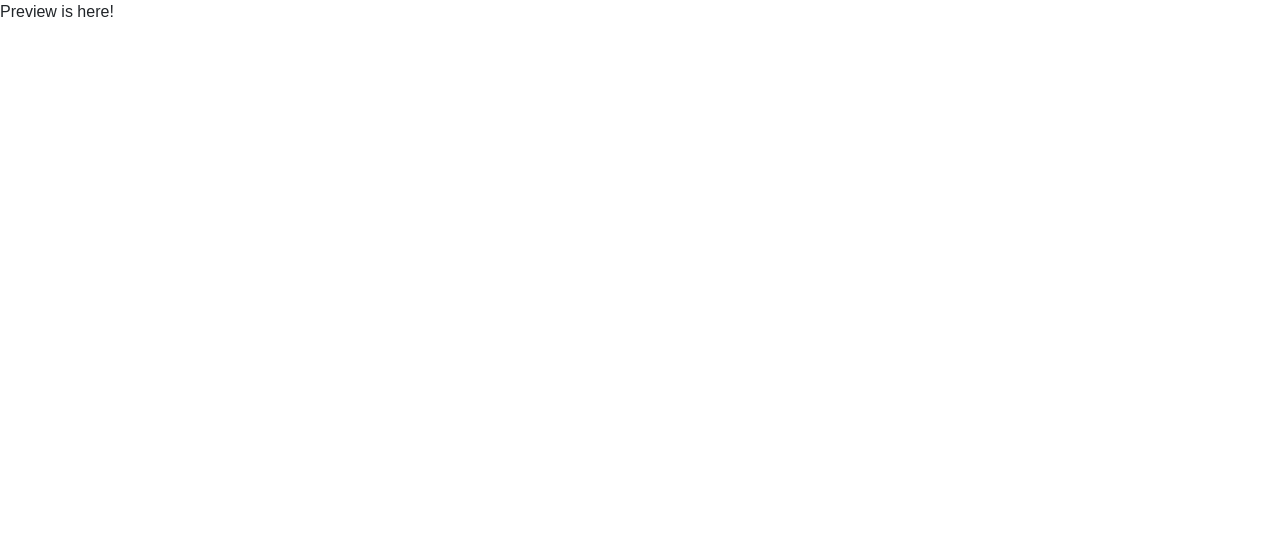
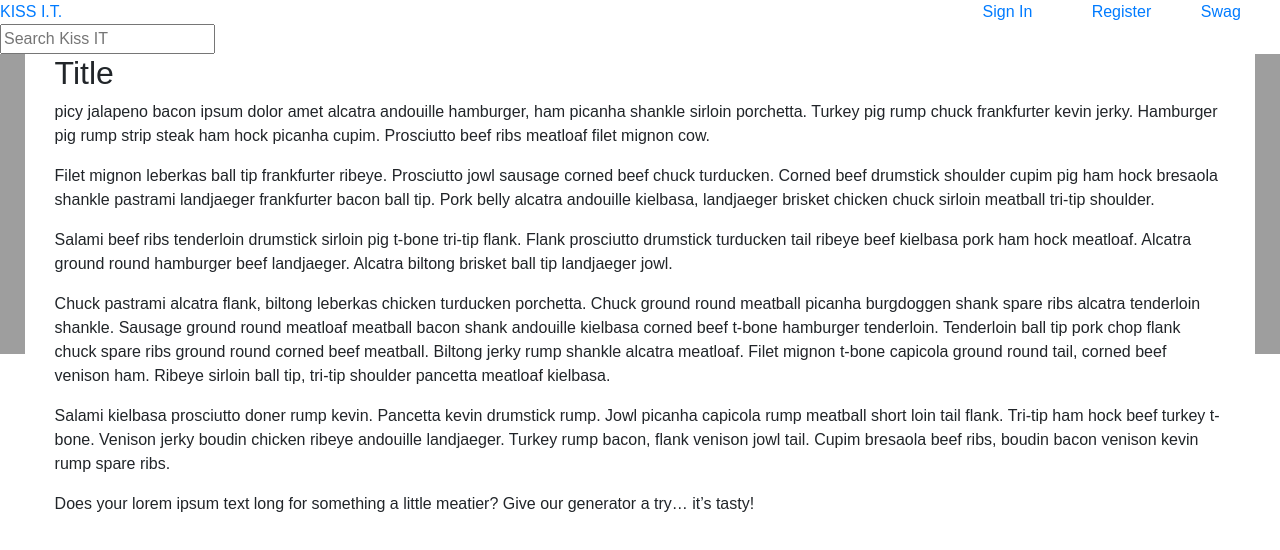
Before and after one commit to steveninouye/DLFinalProject, a React app: page /preview in a window 1280 px wide. Built offline with nearby package versions, Linux system fonts and the light colour scheme; grey boxes are pictures that could not be loaded.

Commit message:
finished basic UI

```diff
--- /dev/null
+++ b/src/component/Preview/detail-preview.js
@@ -0,0 +1,74 @@
+import React, { Component } from 'react';
+
+class DetailPreview extends Component {
+  render() {
+    return (
+      <div className="row">
+        <div className="col">
+          <img
+            src="https://encrypted-tbn0.gstatic.com/images?q=tbn:ANd9GcS7f8nJGsWa-zdYBFVnDsCr9vBjgJG6-ZaLX7asxVaEcN1ozBUR"
+            alt="leftArrow"
+          />
+        </div>
+        <div className="col-11">
+          <h2>Title</h2>
+          <p>
+            picy jalapeno bacon ipsum dolor amet alcatra andouille hamburger,
+            ham picanha shankle sirloin porchetta. Turkey pig rump chuck
+            frankfurter kevin jerky. Hamburger pig rump strip steak ham hock
+            picanha cupim. Prosciutto beef ribs meatloaf filet mignon cow.
+          </p>
+
+          <p>
+            Filet mignon leberkas ball tip frankfurter ribeye. Prosciutto jowl
+            sausage corned beef chuck turducken. Corned beef drumstick shoulder
+            cupim pig ham hock bresaola shankle pastrami landjaeger frankfurter
+            bacon ball tip. Pork belly alcatra andouille kielbasa, landjaeger
+            brisket chicken chuck sirloin meatball tri-tip shoulder.
+          </p>
+
+          <p>
+            Salami beef ribs tenderloin drumstick sirloin pig t-bone tri-tip
+            flank. Flank prosciutto drumstick turducken tail ribeye beef
+            kielbasa pork ham hock meatloaf. Alcatra ground round hamburger beef
+            landjaeger. Alcatra biltong brisket ball tip landjaeger jowl.
+          </p>
+
+          <p>
+            Chuck pastrami alcatra flank, biltong leberkas chicken turducken
+            porchetta. Chuck ground round meatball picanha burgdoggen shank
+            spare ribs alcatra tenderloin shankle. Sausage ground round meatloaf
+            meatball bacon shank andouille kielbasa corned beef t-bone hamburger
+            tenderloin. Tenderloin ball tip pork chop flank chuck spare ribs
+            ground round corned beef meatball. Biltong jerky rump shankle
+            alcatra meatloaf. Filet mignon t-bone capicola ground round tail,
+            corned beef venison ham. Ribeye sirloin ball tip, tri-tip shoulder
+            pancetta meatloaf kielbasa.
+          </p>
+
+          <p>
+            Salami kielbasa prosciutto doner rump kevin. Pancetta kevin
+            drumstick rump. Jowl picanha capicola rump meatball short loin tail
+            flank. Tri-tip ham hock beef turkey t-bone. Venison jerky boudin
+            chicken ribeye andouille landjaeger. Turkey rump bacon, flank
+            venison jowl tail. Cupim bresaola beef ribs, boudin bacon venison
+            kevin rump spare ribs.
+          </p>
+
+          <p>
+            Does your lorem ipsum text long for something a little meatier? Give
+            our generator a try… it’s tasty!
+          </p>
+        </div>
+        <div className="col">
+          <img
+            src="https://encrypted-tbn0.gstatic.com/images?q=tbn:ANd9GcSgyLIJ8S0y2E04HgekZAmw9QNGpno7RzxTMmTVRQYmncbPkaJNaA"
+            alt="rightArrow"
+          />
+        </div>
+      </div>
+    );
+  }
+}
+
+export default DetailPreview;
--- /dev/null
+++ b/src/component/Search/search-header.js
@@ -0,0 +1,29 @@
+import React, { Component } from 'react';
+import { Link } from 'react-router-dom';
+
+class SearchHeader extends Component {
+  render() {
+    return (
+      <div>
+        <div className="row">
+          <div className="col-9">
+            <Link to="/">KISS I.T.</Link>
+          </div>
+          <div className="col-1">
+            <Link to="/signin">Sign In</Link>
+          </div>
+          <div className="col-1">
+            <Link to="/register">Register</Link>
+          </div>
+          <div className="col-1">
+            <Link to="/shop">Swag</Link>
+          </div>
+        </div>
+
+        <input type="text" name="search" placeholder="Search Kiss IT" />
+      </div>
+    );
+  }
+}
+
+export default SearchHeader;
--- a/src/component/SearchList/search-header.js
+++ /dev/null
@@ -1,19 +0,0 @@
-import React, { Component } from 'react';
-import { Link } from 'react-router-dom';
-
-class SearchHeader extends Component {
-  render() {
-    return (
-      <div>
-        <Link to="/">KISS I.T.</Link>
-        <Link to="/signin">Sign In</Link>
-        <Link to="/register">Register</Link>
-        <Link to="/shop">Swag</Link>
-        <br />
-        <input type="text" name="search" placeholder="Search Kiss IT" />
-      </div>
-    );
-  }
-}
-
-export default SearchHeader;
--- a/src/component/preview.js
+++ b/src/component/preview.js
@@ -1,8 +1,16 @@
 import React, { Component } from 'react';
+
+import SearchHeader from './Search/search-header';
+import DetailPreview from './Preview/detail-preview';
 
 class Preview extends Component {
   render() {
-    return <div>Preview is here!</div>;
+    return (
+      <div>
+        <SearchHeader />
+        <DetailPreview />
+      </div>
+    );
   }
 }
 
--- a/src/component/search.js
+++ b/src/component/search.js
@@ -1,8 +1,8 @@
 import React, { Component } from 'react';
 
-import SearchHeader from './SearchList/search-header';
-import RefineSearch from './SearchList/refine-search';
-import SearchList from './SearchList/search-list';
+import SearchHeader from './Search/search-header';
+import RefineSearch from './Search/refine-search';
+import SearchList from './Search/search-list';
 
 class Search extends Component {
   render() {
--- a/src/index.css
+++ b/src/index.css
@@ -64,3 +64,8 @@ input:checked + .slider:before {
 .slider.round:before {
   border-radius: 50%;
 }
+
+img {
+  width: 100%;
+  height: 300px;
+}
```
Also changed, not shown: src/component/Search/refine-search.js (renamed from src/component/SearchList/refine-search.js), src/component/Search/search-list.js (renamed from src/component/SearchList/search-list.js).
